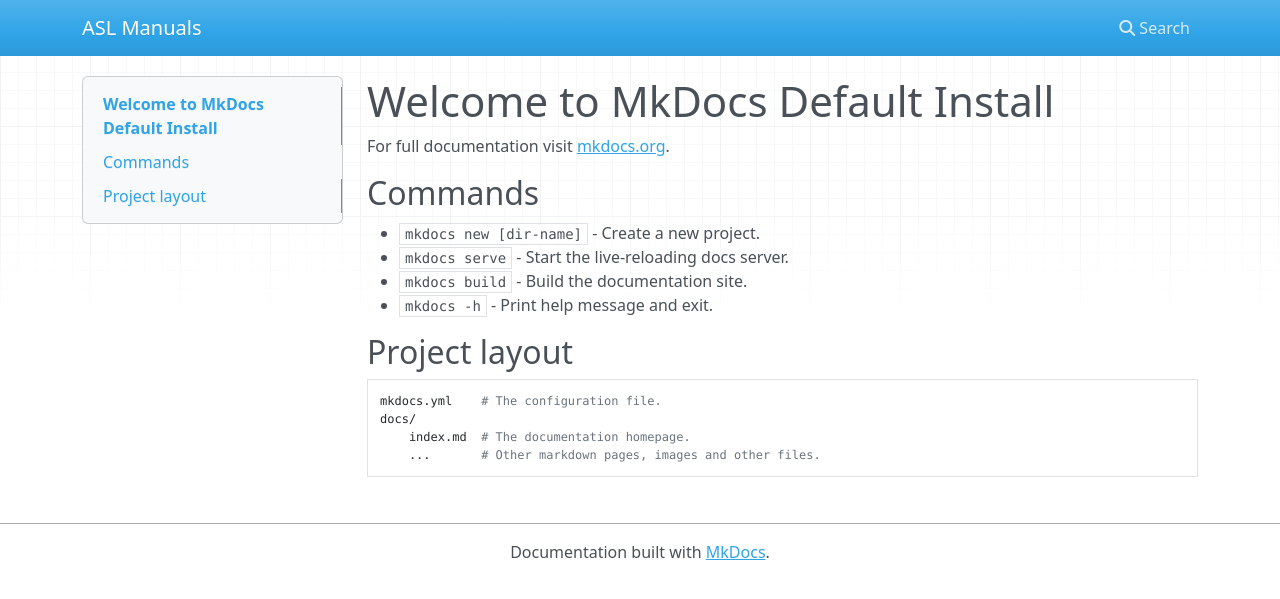
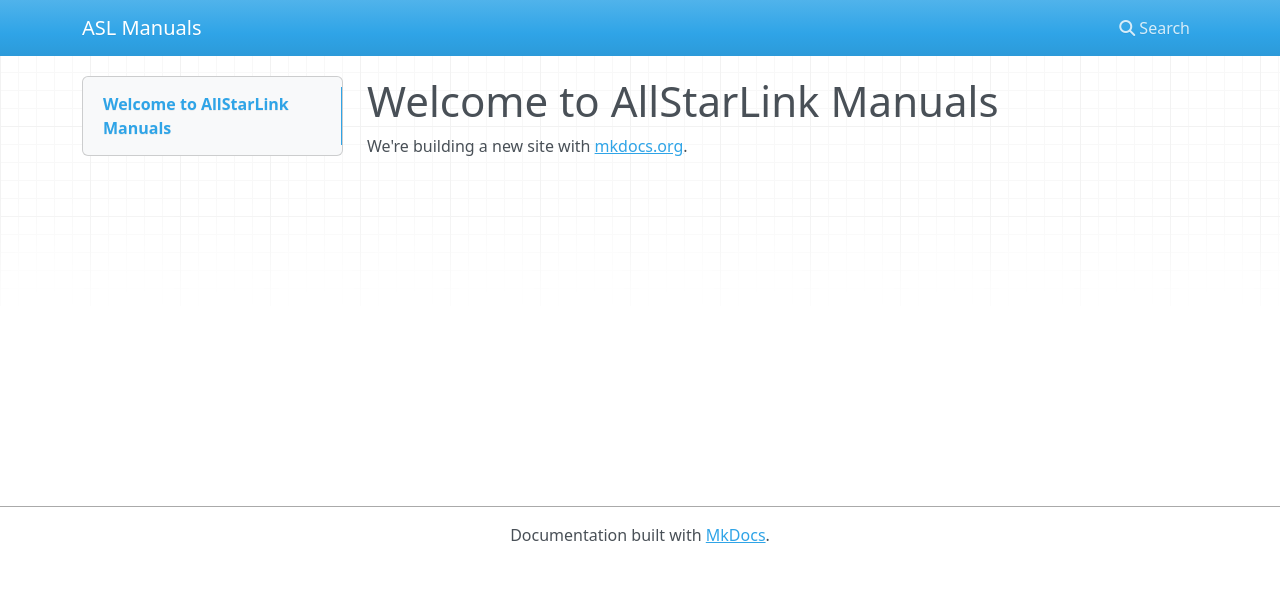
Before and after one commit to AllStarLink/ASL3-Manual, an MkDocs documentation site: the page built from docs/index.md, in a window 1280 px wide. Shown: the top 599 px of the page. Built offline with MkDocs 1.6.1, drawn with Linux system fonts in a browser that asks for light colours; nearby versions of some CDN libraries.

Commit message:
Update index.md

```diff
--- a/docs/index.md
+++ b/docs/index.md
@@ -1,17 +1,3 @@
-# Welcome to MkDocs Default Install
+# Welcome to AllStarLink Manuals
 
-For full documentation visit [mkdocs.org](https://www.mkdocs.org).
-
-## Commands
-
-* `mkdocs new [dir-name]` - Create a new project.
-* `mkdocs serve` - Start the live-reloading docs server.
-* `mkdocs build` - Build the documentation site.
-* `mkdocs -h` - Print help message and exit.
-
-## Project layout
-
-    mkdocs.yml    # The configuration file.
-    docs/
-        index.md  # The documentation homepage.
-        ...       # Other markdown pages, images and other files.
+We're building a new site with [mkdocs.org](https://www.mkdocs.org).
```
